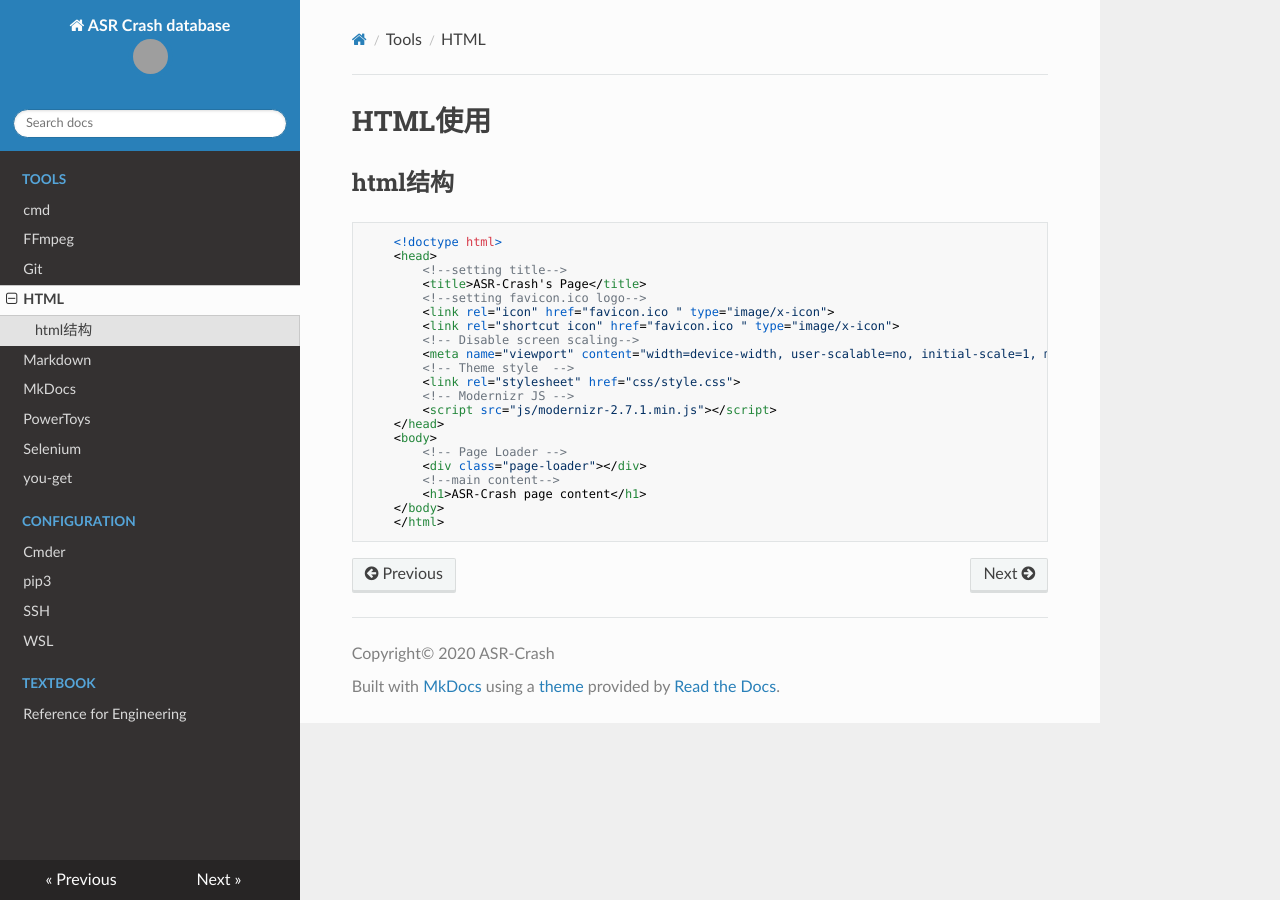
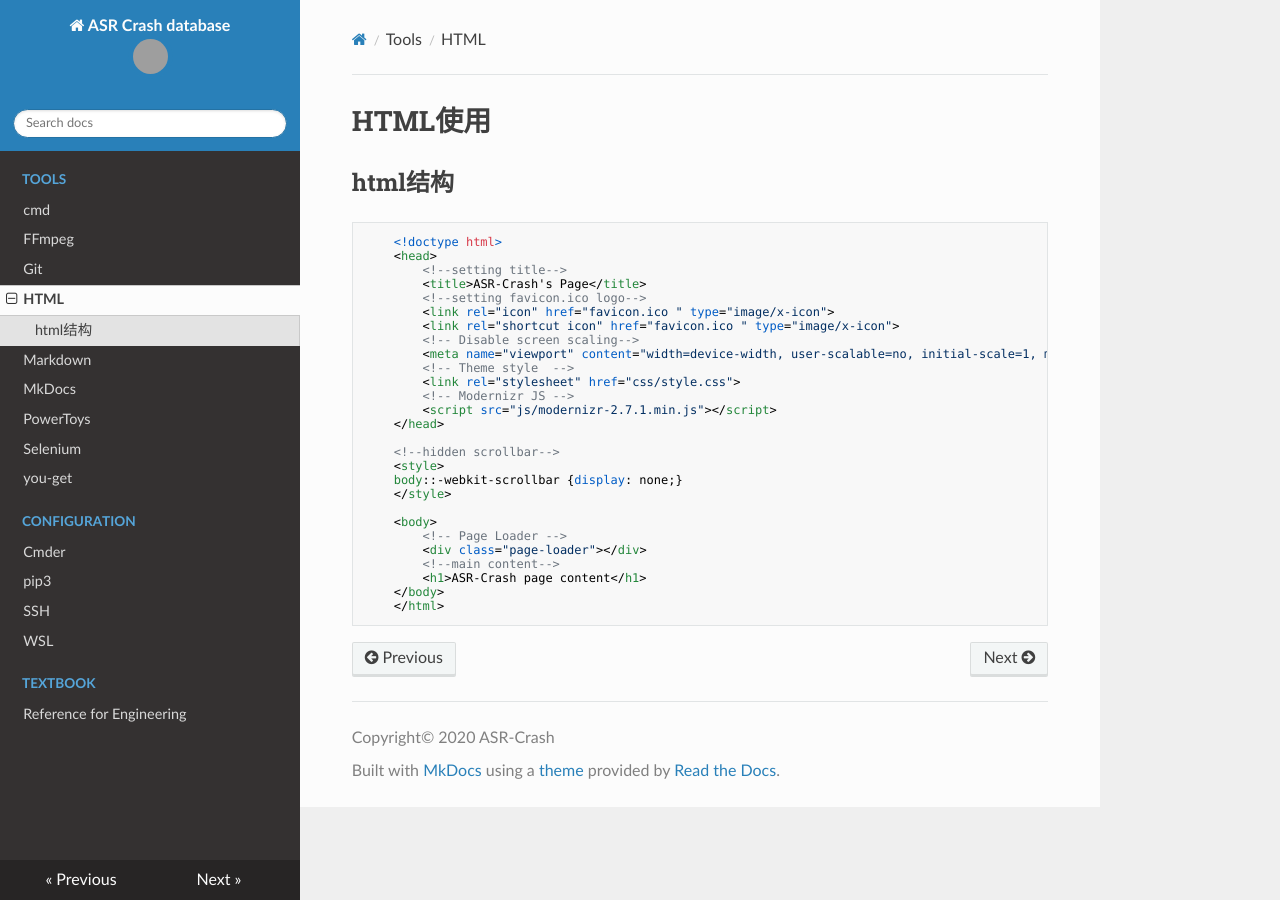
Before and after one commit to ASR-Crash/Crash-database, an MkDocs documentation site: the page built from docs/html-usage.md, in a window 1280 px wide. Built offline with MkDocs 1.6.1, drawn with Linux system fonts in a browser that asks for light colours; nearby versions of some CDN libraries; grey boxes are pictures that could not be loaded.

Commit message:
20210804 22:00

```diff
--- a/docs/html-usage.md
+++ b/docs/html-usage.md
@@ -16,6 +16,12 @@
             <!-- Modernizr JS -->
             <script src="js/modernizr-2.7.1.min.js"></script>
         </head>
+
+        <!--hidden scrollbar-->
+        <style>
+    	body::-webkit-scrollbar {display: none;}
+    	</style>
+
         <body>
             <!-- Page Loader -->
             <div class="page-loader"></div>
```
Also changed, not shown: docs/厦门大学RoboMaster展示文档维护手册.md (deleted, +0 -1 lines).
